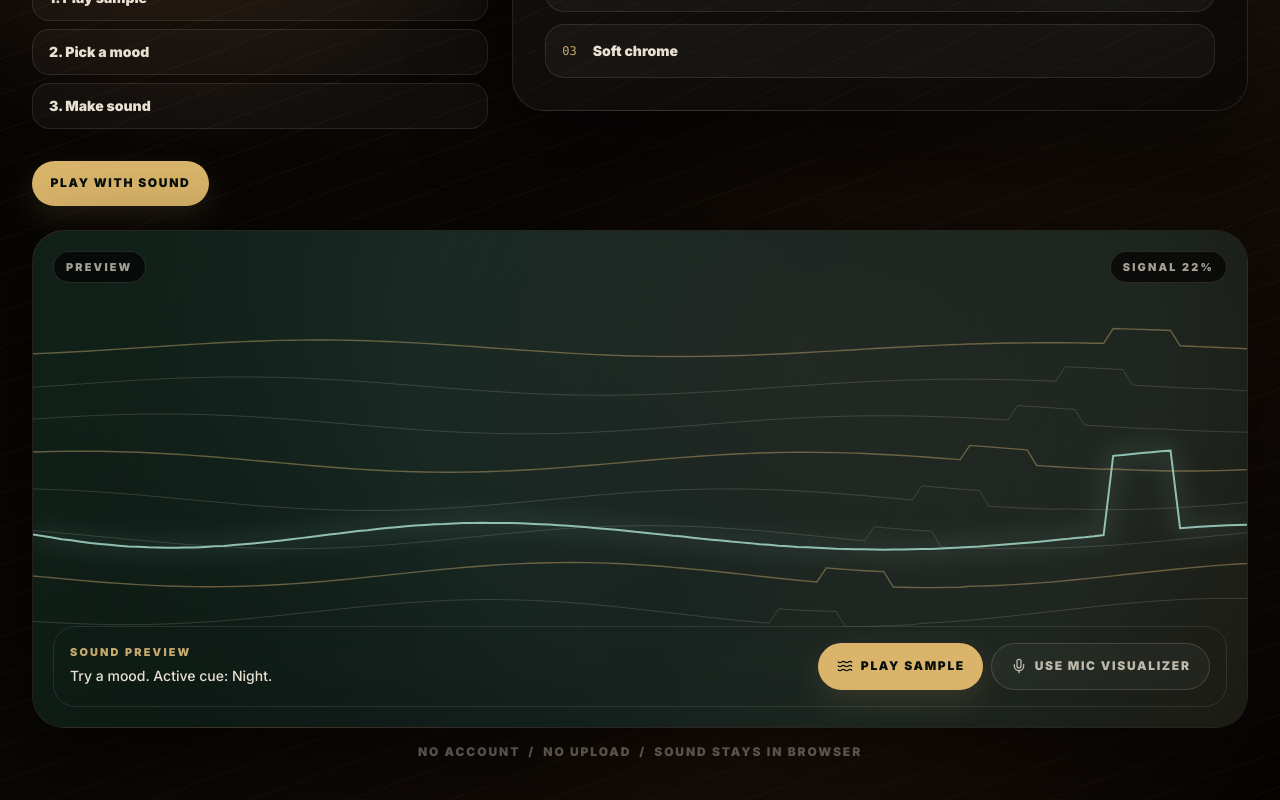
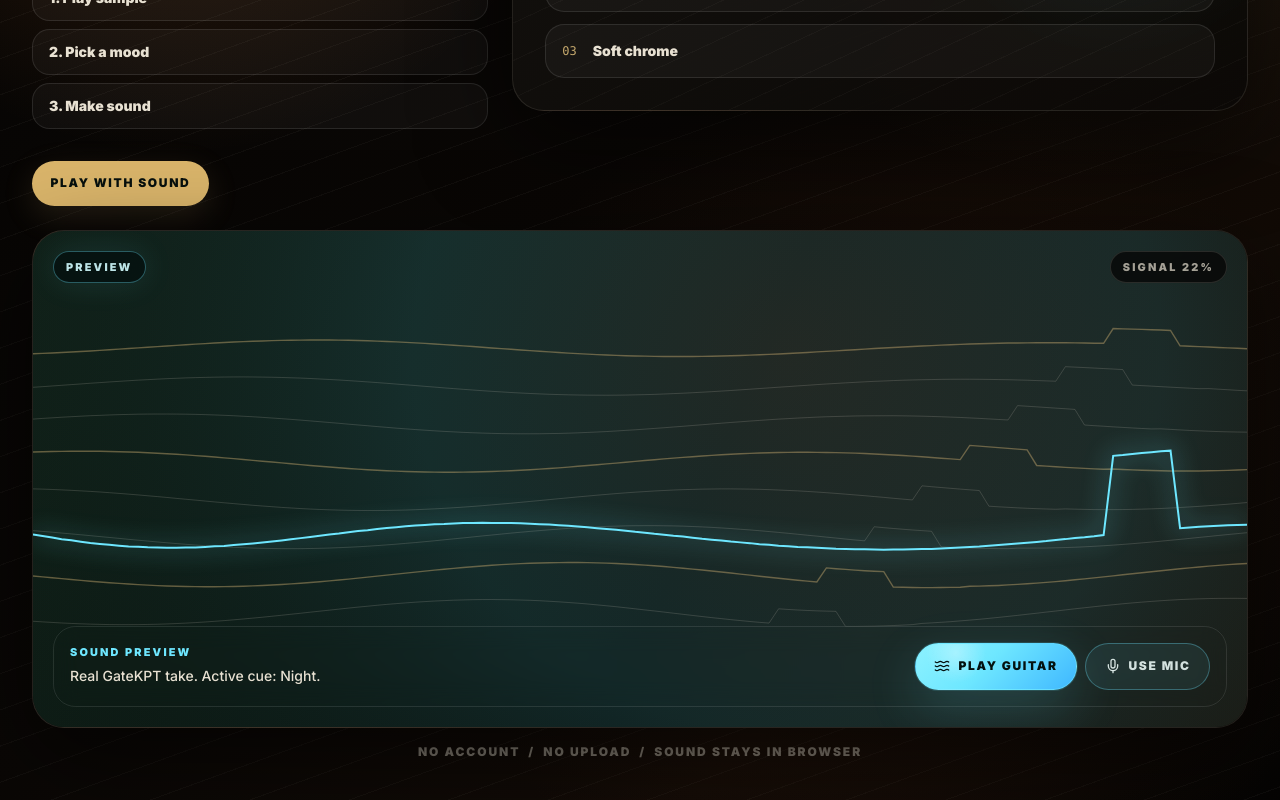
Before and after one commit to marcelozap/gateKPT, a Next.js app: page / in a window 1280 px wide. Shown: the part 445-1245 px from the top of the page. Built offline with nearby package versions, Linux system fonts and the light colour scheme; no server answers.

Commit message:
feat: use GateKPT guitar sample on landing page

```diff
--- a/src/app/globals.css
+++ b/src/app/globals.css
@@ -12,6 +12,8 @@
   --gk-gold: #d9b46a;
   --gk-teal: #d08a56;
   --gk-amber: #f08a3c;
+  --gk-signal: #6ee7ff;
+  --gk-signal-soft: rgba(110, 231, 255, 0.16);
 }
 
 html,
@@ -112,6 +114,48 @@ body {
   box-shadow: 0 16px 42px rgba(198, 169, 109, 0.24);
 }
 
+.gk-button-signal,
+.gk-button-signal-secondary {
+  display: inline-flex;
+  align-items: center;
+  justify-content: center;
+  gap: 0.5rem;
+  border-radius: 999px;
+  padding: 0.85rem 1.15rem;
+  font-size: 0.75rem;
+  font-weight: 900;
+  letter-spacing: 0.14em;
+  text-transform: uppercase;
+  transition: transform 180ms ease, box-shadow 180ms ease, border-color 180ms ease, background 180ms ease;
+}
+
+.gk-button-signal {
+  border: 1px solid rgba(110, 231, 255, 0.5);
+  background:
+    radial-gradient(circle at 25% 20%, rgba(255, 255, 255, 0.32), transparent 24%),
+    linear-gradient(135deg, #8df2ff, #6ee7ff 44%, #3fb7ff);
+  color: #04110f;
+  box-shadow: 0 0 0 1px rgba(110, 231, 255, 0.14), 0 18px 52px rgba(110, 231, 255, 0.18);
+}
+
+.gk-button-signal:hover {
+  transform: translateY(-2px);
+  box-shadow: 0 0 0 1px rgba(110, 231, 255, 0.22), 0 22px 70px rgba(110, 231, 255, 0.28);
+}
+
+.gk-button-signal-secondary {
+  border: 1px solid rgba(110, 231, 255, 0.32);
+  background: rgba(110, 231, 255, 0.08);
+  color: rgba(232, 245, 242, 0.9);
+}
+
+.gk-button-signal-secondary:hover {
+  transform: translateY(-2px);
+  border-color: rgba(110, 231, 255, 0.56);
+  background: rgba(110, 231, 255, 0.14);
+  box-shadow: 0 18px 50px rgba(110, 231, 255, 0.1);
+}
+
 .gk-button-secondary {
   border: 1px solid rgba(232, 225, 210, 0.16);
   background: rgba(232, 225, 210, 0.04);
@@ -139,6 +183,13 @@ body {
   padding: 0.45rem 0.75rem;
   color: rgba(232, 225, 210, 0.7);
   backdrop-filter: blur(14px);
+}
+
+.gk-chip-signal {
+  border-color: rgba(110, 231, 255, 0.34);
+  background: rgba(4, 17, 15, 0.76);
+  color: rgba(210, 252, 255, 0.9);
+  box-shadow: 0 0 32px rgba(110, 231, 255, 0.1);
 }
 
 .gk-cue {
--- a/src/gatekpt/GatekptLanding.tsx
+++ b/src/gatekpt/GatekptLanding.tsx
@@ -28,6 +28,7 @@ function TerrainSignalPreview({ activeCue }: { activeCue: string }) {
   const analyserRef = useRef<AnalyserNode | null>(null);
   const demoIntervalRef = useRef<number | null>(null);
   const demoNodesRef = useRef<AudioNode[]>([]);
+  const demoAudioRef = useRef<HTMLAudioElement | null>(null);
   const lastCanvasDrawRef = useRef(0);
   const lastLevelUpdateRef = useRef(0);
   const [status, setStatus] = useState<AudioStatus>("preview");
@@ -48,6 +49,11 @@ function TerrainSignalPreview({ activeCue }: { activeCue: string }) {
       }
     });
     demoNodesRef.current = [];
+    if (demoAudioRef.current) {
+      demoAudioRef.current.pause();
+      demoAudioRef.current.currentTime = 0;
+      demoAudioRef.current = null;
+    }
     streamRef.current?.getTracks().forEach((track) => track.stop());
     streamRef.current = null;
     void audioContextRef.current?.close();
@@ -110,7 +116,7 @@ function TerrainSignalPreview({ activeCue }: { activeCue: string }) {
 
       const mist = ctx.createRadialGradient(width * 0.62, height * 0.25, 10, width * 0.62, height * 0.25, width * 0.72);
       mist.addColorStop(0, `rgba(232, 225, 210, ${0.09 + pulse * 0.12})`);
-      mist.addColorStop(0.42, `rgba(146, 191, 179, ${0.08 + pulse * 0.12})`);
+      mist.addColorStop(0.42, `rgba(110, 231, 255, ${0.08 + pulse * 0.14})`);
       mist.addColorStop(1, "rgba(7, 16, 13, 0)");
       ctx.fillStyle = mist;
       ctx.fillRect(0, 0, width, height);
@@ -138,8 +144,8 @@ function TerrainSignalPreview({ activeCue }: { activeCue: string }) {
         else ctx.lineTo(x, y);
       }
       ctx.shadowBlur = 18 + pulse * 24;
-      ctx.shadowColor = "#92bfb3";
-      ctx.strokeStyle = "#92bfb3";
+      ctx.shadowColor = "#6ee7ff";
+      ctx.strokeStyle = "#6ee7ff";
       ctx.lineWidth = 2;
       ctx.stroke();
       ctx.shadowBlur = 0;
@@ -198,60 +204,25 @@ function TerrainSignalPreview({ activeCue }: { activeCue: string }) {
 
       const analyser = audioContext.createAnalyser();
       analyser.fftSize = 256;
-      analyser.smoothingTimeConstant = 0.82;
+      analyser.smoothingTimeConstant = 0.8;
 
       const master = audioContext.createGain();
-      master.gain.value = 0.055;
+      master.gain.value = 0.9;
+
+      const demoAudio = new Audio("/audio/gatekpt-night-guitar-preview.mp3");
+      demoAudio.loop = true;
+      demoAudio.preload = "auto";
+      demoAudioRef.current = demoAudio;
+
+      const source = audioContext.createMediaElementSource(demoAudio);
+      source.connect(master);
       master.connect(analyser);
       analyser.connect(audioContext.destination);
 
-      const kick = audioContext.createOscillator();
-      const kickGain = audioContext.createGain();
-      kick.type = "sine";
-      kick.frequency.value = 72;
-      kickGain.gain.value = 0.0001;
-      kick.connect(kickGain);
-      kickGain.connect(master);
-
-      const guitar = audioContext.createOscillator();
-      const guitarGain = audioContext.createGain();
-      guitar.type = "triangle";
-      guitar.frequency.value = 196;
-      guitarGain.gain.value = 0.028;
-      guitar.connect(guitarGain);
-      guitarGain.connect(master);
-
-      const air = audioContext.createOscillator();
-      const airGain = audioContext.createGain();
-      air.type = "sine";
-      air.frequency.value = 392;
-      airGain.gain.value = 0.014;
-      air.connect(airGain);
-      airGain.connect(master);
-
-      kick.start();
-      guitar.start();
-      air.start();
-
-      let step = 0;
-      const notes = [196, 220, 247, 294, 247, 220, 196, 165];
-      demoIntervalRef.current = window.setInterval(() => {
-        const now = audioContext.currentTime;
-        const note = notes[step % notes.length];
-        guitar.frequency.setTargetAtTime(note, now, 0.025);
-        air.frequency.setTargetAtTime(note * 2, now, 0.04);
-
-        kickGain.gain.cancelScheduledValues(now);
-        kickGain.gain.setValueAtTime(0.24, now);
-        kickGain.gain.exponentialRampToValueAtTime(0.0001, now + 0.16);
-        kick.frequency.setValueAtTime(step % 4 === 0 ? 78 : 62, now);
-        kick.frequency.exponentialRampToValueAtTime(42, now + 0.16);
-        step += 1;
-      }, 260);
-
       audioContextRef.current = audioContext;
       analyserRef.current = analyser;
-      demoNodesRef.current = [kick, guitar, air];
+      demoNodesRef.current = [source, master];
+      await demoAudio.play();
       setStatus("demo");
     } catch {
       stopAudio();
@@ -272,15 +243,15 @@ function TerrainSignalPreview({ activeCue }: { activeCue: string }) {
     <div className="gk-panel relative overflow-hidden rounded-[2rem]">
       <canvas ref={canvasRef} className="h-[31rem] w-full" aria-label="GateKPT sound preview" />
       <div className="absolute inset-x-5 top-5 flex flex-wrap items-center justify-between gap-3">
-        <span className="gk-chip">{status === "listening" ? "Live sound" : status === "demo" ? "Demo loop" : "Preview"}</span>
+        <span className="gk-chip gk-chip-signal">{status === "listening" ? "Live sound" : status === "demo" ? "GateKPT guitar" : "Preview"}</span>
         <span className="gk-chip">Signal {level}%</span>
       </div>
       <div className="absolute inset-x-5 bottom-5 rounded-[1.4rem] border border-white/10 bg-[#07100d]/82 p-4 backdrop-blur-md">
         <div className="flex flex-col gap-4 lg:flex-row lg:items-center lg:justify-between">
           <div>
-            <p className="gk-label text-[#c6a96d]">Sound preview</p>
+            <p className="gk-label text-[#6ee7ff]">Sound preview</p>
             <p className="mt-1 text-sm font-medium leading-6 text-[#e8e1d2]/68">
-              Try a mood. Active cue: {activeCue}.
+              Real GateKPT take. Active cue: {activeCue}.
             </p>
           </div>
           {status === "listening" || status === "demo" || status === "starting" ? (
@@ -290,13 +261,13 @@ function TerrainSignalPreview({ activeCue }: { activeCue: string }) {
             </button>
           ) : (
             <div className="flex flex-wrap gap-2">
-              <button type="button" onClick={startDemo} className="gk-button-primary">
+              <button type="button" onClick={startDemo} className="gk-button-signal">
                 <Waves className="h-4 w-4" />
-                Play sample
+                Play guitar
               </button>
-              <button type="button" onClick={startMic} className="gk-button-secondary">
+              <button type="button" onClick={startMic} className="gk-button-signal-secondary">
                 <Mic className="h-4 w-4" />
-                Use mic visualizer
+                Use mic
               </button>
             </div>
           )}
@@ -342,7 +313,7 @@ export function GatekptLanding() {
 
           <motion.div initial={{ opacity: 0, scale: 0.98 }} animate={{ opacity: 1, scale: 1 }} transition={{ delay: 0.12, duration: 0.6, ease: "easeOut" }}>
             <div className="gk-panel relative overflow-hidden rounded-[2rem] p-6 sm:p-8">
-              <div className="absolute inset-0 opacity-55 [background:radial-gradient(circle_at_28%_22%,rgba(198,169,109,0.18),transparent_26%),radial-gradient(circle_at_82%_30%,rgba(146,191,179,0.14),transparent_30%),repeating-linear-gradient(155deg,rgba(232,225,210,0.06)_0_1px,transparent_1px_34px)]" />
+              <div className="absolute inset-0 opacity-55 [background:radial-gradient(circle_at_28%_22%,rgba(198,169,109,0.18),transparent_26%),radial-gradient(circle_at_82%_30%,rgba(110,231,255,0.14),transparent_30%),repeating-linear-gradient(155deg,rgba(232,225,210,0.06)_0_1px,transparent_1px_34px)]" />
               <div className="relative">
                 <p className="gk-label text-[#d08a56]">The world</p>
                 <h2 className="mt-4 text-4xl font-black leading-none tracking-[-0.055em]">
```
Also changed, not shown: 1 other file (tests, documents, lock files or other folders).
